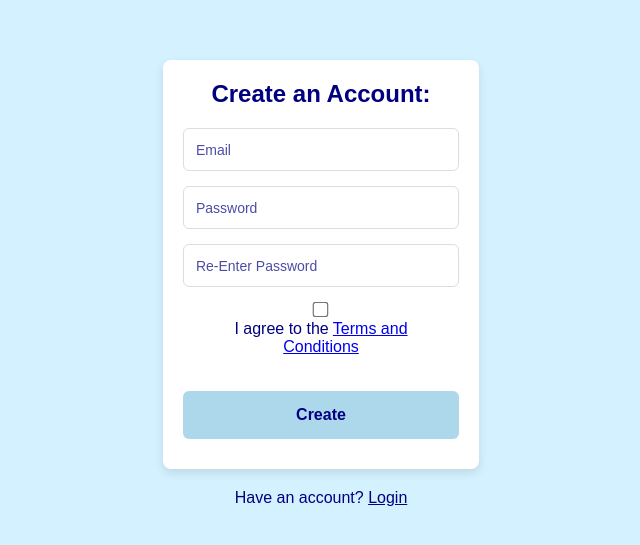
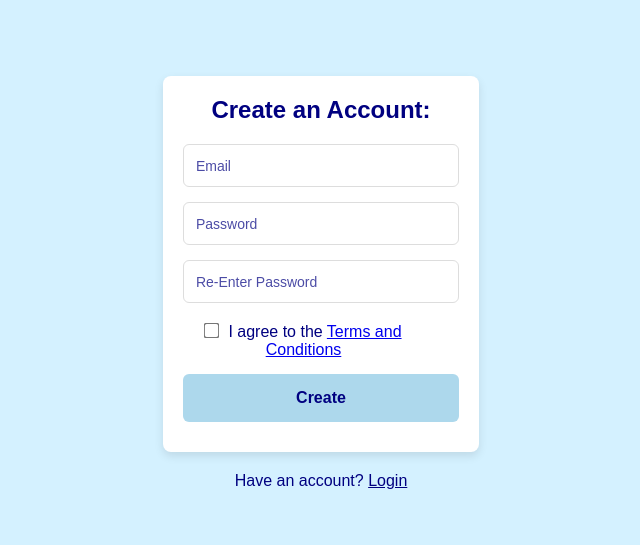
Before and after one commit to ldamps/YarnScapeApp, a React (Vite) app in the folder yarnscape-app/: page /YarnScapeApp/signup in a window 1280 px wide. Shown: the part 117-662 px from the top of the page, without its empty margins (319-959 px from the left). Built offline with nearby package versions, Linux system fonts and the light colour scheme.

Commit message:
signin changes

```diff
--- a/yarnscape-app/src/pages/Signup.tsx
+++ b/yarnscape-app/src/pages/Signup.tsx
@@ -76,13 +76,16 @@ const Signup = () => {
 
                     <input type='password' placeholder='Re-Enter Password' value={confirmPassword} onChange={(e) => setConfirmPassword(e.target.value)} />
 
-                    <div className="termsCheckbox">
-                        <label>
-                            <input type="checkbox" checked={isChecked} onChange={handleCheckboxChange} />
+
+                </div>
+
+                <div className="termsCheckbox">
+                    <label>
+                        <input type="checkbox" checked={isChecked} onChange={handleCheckboxChange} />
                         I agree to the <a href='/termsconditions'>Terms and Conditions</a>
-                        </label>
-                    </div>
+                    </label>
                 </div>
+
 
                 <div className='login-section-submitbtn'>
                     <button onClick={signUpWithEmail} disabled={authing}>Create
--- a/yarnscape-app/src/pages/styles.css
+++ b/yarnscape-app/src/pages/styles.css
@@ -233,25 +233,25 @@ Login + Signup styles */
 }
 
 /* sign-up */
-termsCheckbox {
-    display: flex;
-    align-items: center; /* Vertically align the checkbox and label */
-    justify-content: flex-start; /* Ensure left alignment */
-    width: 100%; /* Ensures the checkbox stays within the container width */
-    margin-top: 15px; /* Adds spacing above the checkbox for separation */
+.termsCheckbox {
+    display: flex;
+    align-items: center;
+    justify-content: flex-start;
+    width: 100%;
+    margin-top: 15px;
 }
 
 .termsCheckbox input {
-    margin-right: 10px; /* Space between checkbox and label */
-    transform: scale(1.2); /* Scale the checkbox to make it larger */
+    margin-right: 10px;
+    transform: scale(1.2);
 }
 
 .termsCheckbox label {
     font-size: var(--text-size);
-    color: var(--text-color); /* Ensure the text color is correctly applied */
-    display: inline-block; /* Ensures label stays inline with checkbox */
-    width: calc(100% - 35px); /* Ensures the label takes the rest of the space */
-    word-wrap: break-word; /* Allows long text to wrap on smaller screens */
+    color: var(--text-color);
+    display: inline-block;
+    width: calc(100% - 35px);
+    word-wrap: break-word;
 }
 
 .yes-no-account p {
```
Also changed, not shown: 4 other files (tests, documents, lock files or other folders).
